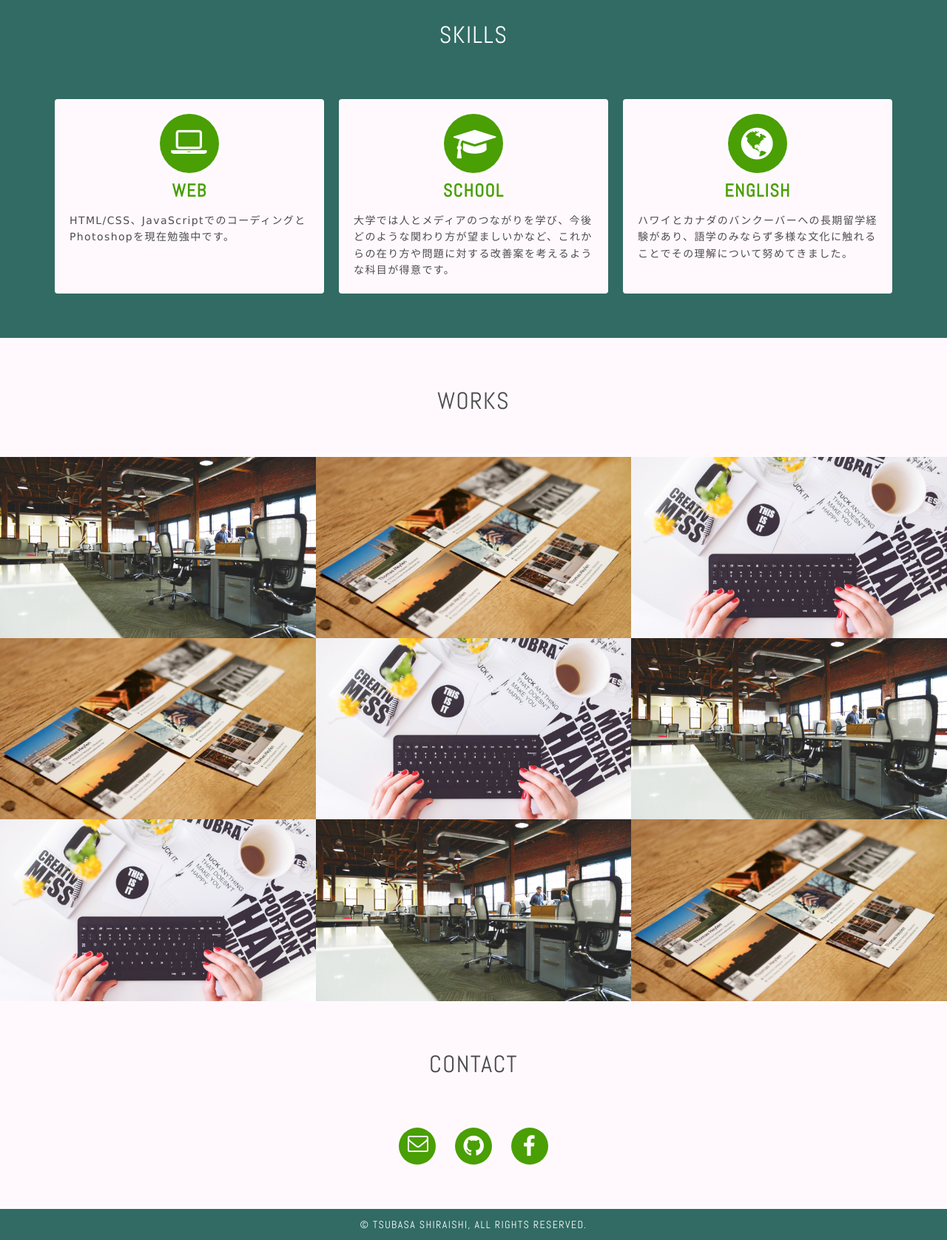
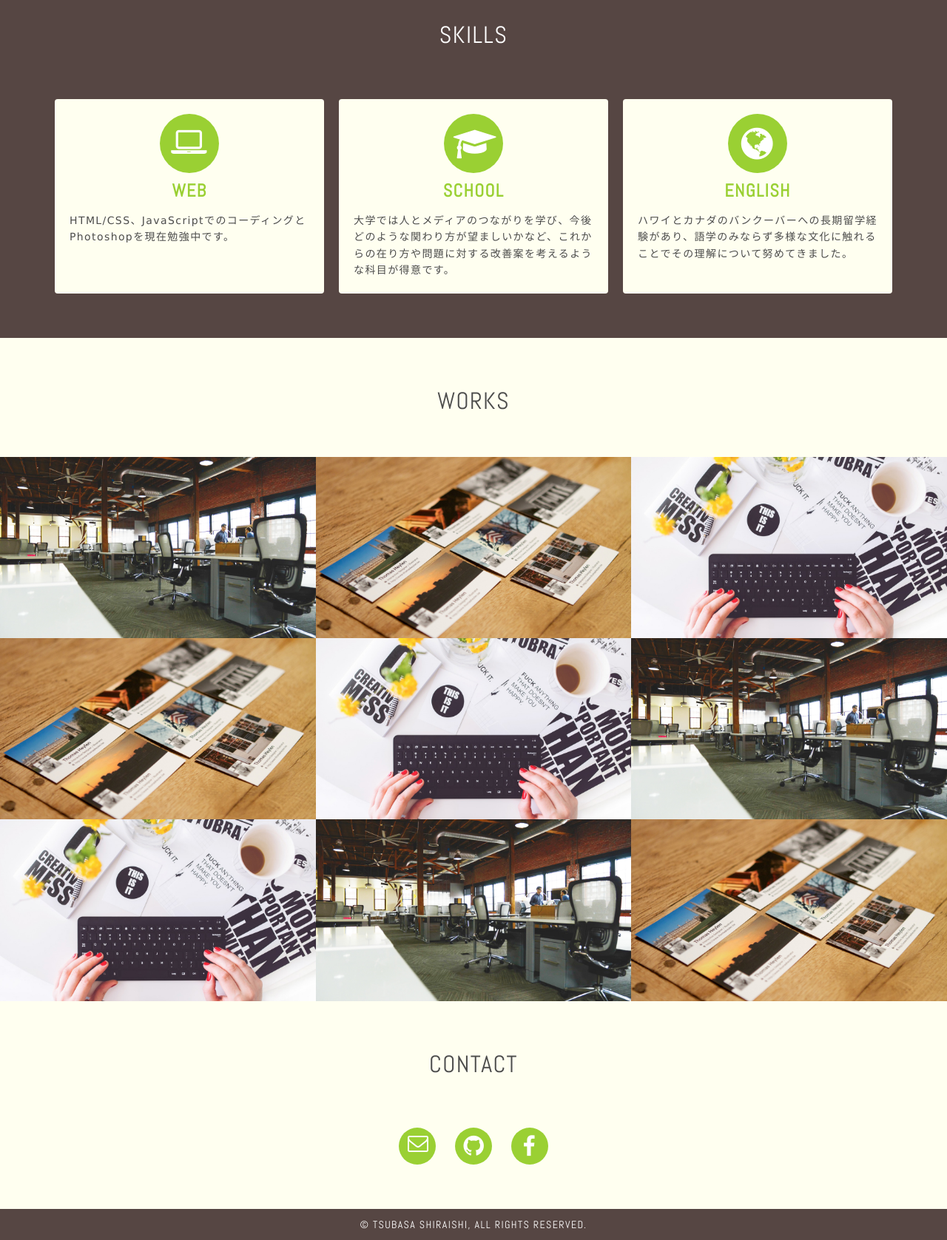
Before and after one commit to tsubasa-sris/portfolio-tech-academy, a plain HTML site: page index.html in a window 1280 px wide. Shown: the part 600-2277 px from the top of the page at 74% size. Drawn offline with nearby package versions, Linux system fonts and the light colour scheme.

Commit message:
change theme colors

```diff
--- a/css/style.css
+++ b/css/style.css
@@ -14,14 +14,14 @@ body
     line-height: 1.6;
     letter-spacing: .1em;
     color: #4c4c4c;
-    background-color: #fff9fd;
+    background-color: #FFFFF0;
 }
 
 a
 {
     text-decoration: none;
 
-    color: #499f03;
+    color: #9AD033;
 }
 a:visited
 {
@@ -116,7 +116,7 @@ header .site-title span
     font-size: 4.2rem;
     display: block;
 
-    color: #499f03;
+    color: #9AD033;
 }
 header .profile-icon
 {
@@ -145,7 +145,7 @@ section h2
 
 #skills
 {
-    background-color: #316b64;
+    background-color: #564643;
 }
 #skills .container
 {
@@ -170,7 +170,7 @@ section h2
     -webkit-border-radius: 4px;
        -moz-border-radius: 4px;
             border-radius: 4px;
-    background-color: #fff9fd;
+    background-color: #FFFFF0;
 }
 #skills i
 {
@@ -187,7 +187,7 @@ section h2
     -webkit-border-radius: 50%;
        -moz-border-radius: 50%;
             border-radius: 50%;
-    background-color: #499f03;
+    background-color: #9AD033;
 }
 
 #skills i.fa-globe{
@@ -204,7 +204,7 @@ section h2
     font-size: 2.4rem;
     font-weight: bold;
     margin-bottom: 10px;
-    color: #499f03;
+    color: #9AD033;
 }
 
 #works
@@ -273,11 +273,11 @@ section h2
     -webkit-border-radius: 4px;
        -moz-border-radius: 4px;
             border-radius: 4px;
-    background-color: #499f03;
+    background-color: #9AD033;
 }
 #works .works-box a .works-box-inner .button-readmore:hover
 {
-    background-color: #449302;
+    background-color: #7EAB2A;
 }
 #works .works-box a:hover .works-box-inner
 {
@@ -341,11 +341,11 @@ section h2
     -webkit-border-radius: 50%;
        -moz-border-radius: 50%;
             border-radius: 50%;
-    background-color: #499f03;
+    background-color: #9AD033;
 }
 #contact ul a:hover
 {
-    background-color: #449302;
+    background-color: #7EAB2A;
 }
 
 footer
@@ -353,5 +353,5 @@ footer
     padding: 10px 0;
     text-align: center;
     color: #fff;
-    background-color: #316b64;
+    background-color: #564643;
 }
--- a/index.html
+++ b/index.html
@@ -2,7 +2,7 @@
 <html lang="ja">
     <head>
         <meta charset="utf-8">
-        <title>Web Designer - Tsubasa Shirai</title>
+        <title>Web Designer - Tsubasa Shiraishi</title>
         <meta name="description" content="白石翼のポートフォリオサイトです。現在、Webデザインについて勉強しています。">
         <meta name="keywords" content="Web, デザイン, デザイナー, ポートフォリオ, Web制作">
         <link rel="stylesheet" href="https://cdnjs.cloudflare.com/ajax/libs/meyer-reset/2.0/reset.css">
```
